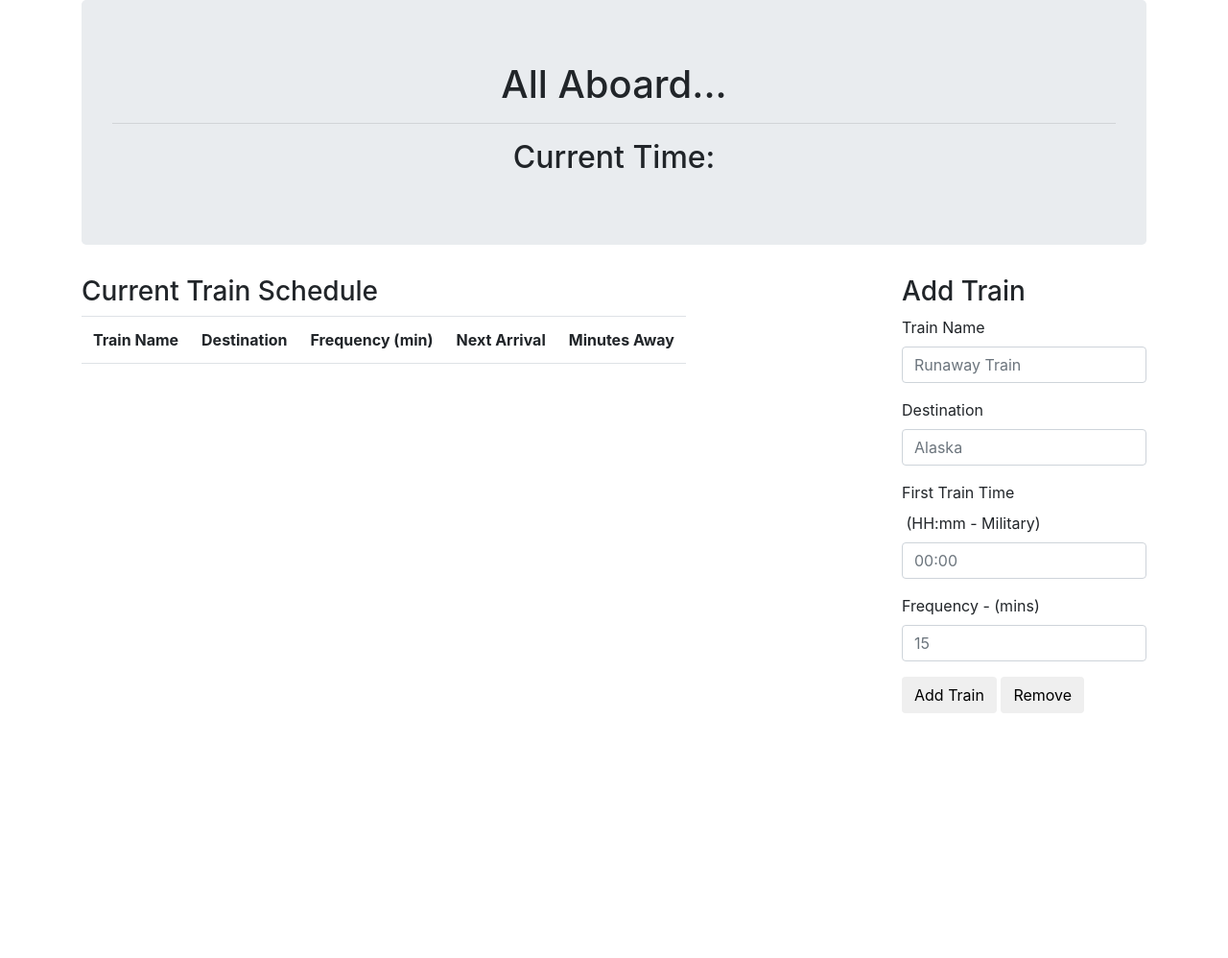
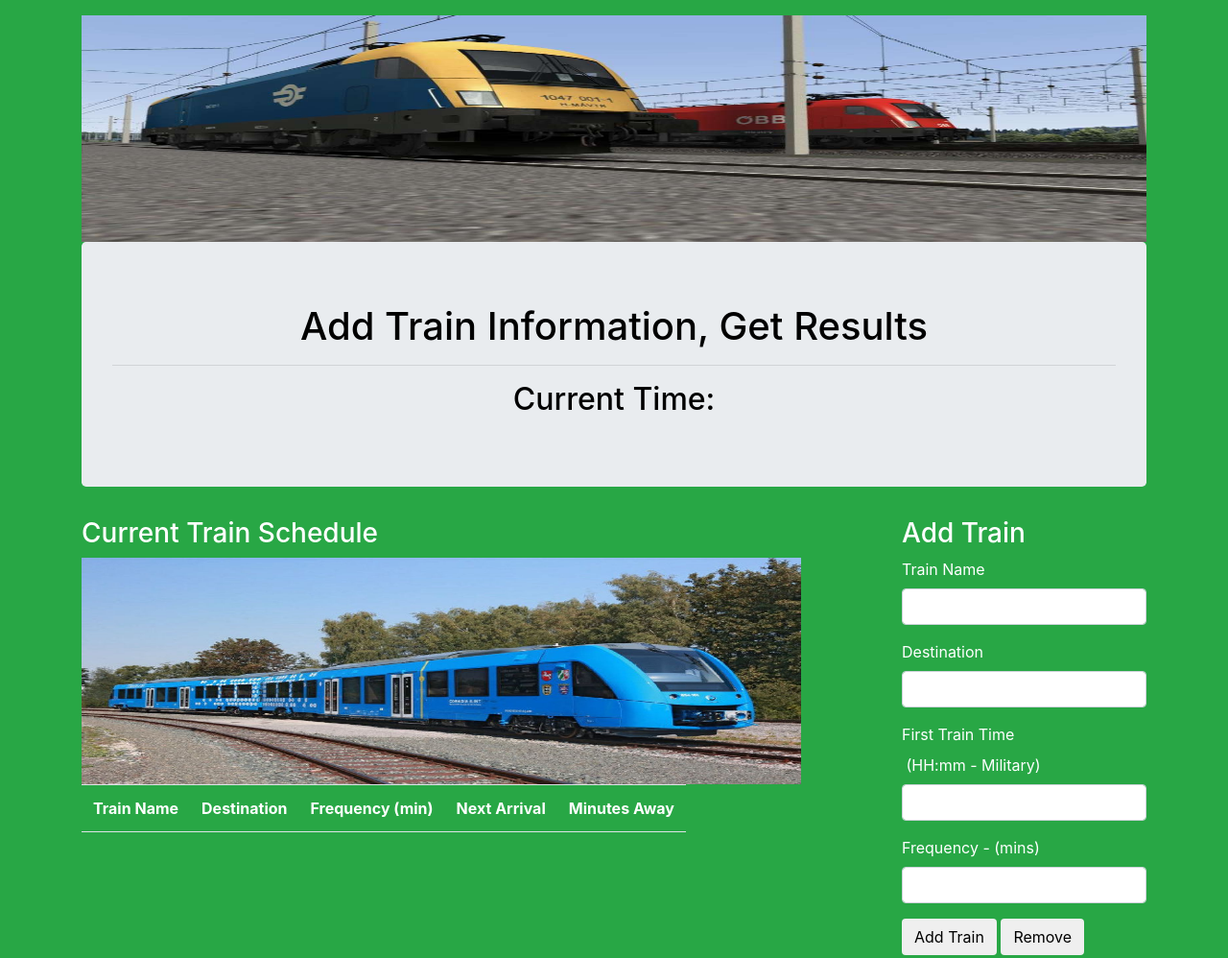
Before and after one commit to ChaseB1985/TrainScheg, a plain HTML site: page index.html in a window 1280 px wide. Shown: the whole page at 96% size. Before the commit the page ends 800 px from the top, so only its background shows below. Drawn offline with nearby package versions, Linux system fonts and the light colour scheme; no server answers.

Commit message:
final commit

```diff
--- a/index.html
+++ b/index.html
@@ -4,24 +4,22 @@
 <head>
 	<meta charset="UTF-8">
 	<title>Train Scheduler</title>
-	<!-- bootstrap css -->
+
 	<link rel="stylesheet" href="https://stackpath.bootstrapcdn.com/bootstrap/4.1.2/css/bootstrap.min.css" integrity="sha384-Smlep5jCw/wG7hdkwQ/Z5nLIefveQRIY9nfy6xoR1uRYBtpZgI6339F5dgvm/e9B"
 	    crossorigin="anonymous">
-
-
+	<script src="https://maxcdn.bootstrapcdn.com/bootstrap/3.3.7/js/bootstrap.min.js"></script>
 	<script src="https://stackpath.bootstrapcdn.com/bootstrap/4.1.2/js/bootstrap.min.js" integrity="sha384-o+RDsa0aLu++PJvFqy8fFScvbHFLtbvScb8AjopnFD+iEQ7wo/CG0xlczd+2O/em"
 	    crossorigin="anonymous" defer></script>
-
 	<script src="https://www.gstatic.com/firebasejs/5.2.0/firebase.js"></script>
-
 	<script src="https://ajax.googleapis.com/ajax/libs/jquery/3.1.1/jquery.min.js"></script>
 	<script src="https://cdnjs.cloudflare.com/ajax/libs/moment.js/2.22.2/moment.min.js"></script>
 </head>
 
-<body>
+<body class="p-3 mb-2 bg-success text-white">
 	<div class="container">
-		<div class="jumbotron text-center" style="background-color: none; color: none">
-			<h1>All Aboard...</h1>
+		<img src="images/twotrains.jpg" class="img-rounded" alt="twotrains" width="1110" height="236">
+		<div class="jumbotron text-center" style="background-color: none; color: black">
+			<h1>Add Train Information, Get Results</h1>
 			<hr>
 			<h2>Current Time:
 				<span id="currentTime"></span>
@@ -36,7 +34,9 @@
 						<h3 class="panel-title">Current Train Schedule</h3>
 					</div>
 					<div class="panel-body">
-						<table class="table table-hover table-responsive" id="trainTable" style="background-color: none !important; color: none">
+							<img src="images/bluetrain.jpg" class="img-rounded"
+							alt="blueTrain" width="750" height="236">
+						<table class="table table-hover table-responsive" id="trainTable">
 							<thead>
 								<tr>
 									<th>Train Name</th>
@@ -66,20 +66,20 @@
 						<form>
 							<div class="form-group">
 								<label for="name">Train Name </label>
-								<input type="text" class="form-control" id="nameInput" placeholder="Runaway Train">
+								<input type="text" class="form-control" id="nameInput">
 							</div>
 							<div class="form-group">
 								<label for="dest">Destination </label>
-								<input type="text" class="form-control" id="destInput" placeholder="Alaska">
+								<input type="text" class="form-control" id="destInput">
 							</div>
 							<div class="form-group">
 								<label class="nextTrain" for="nextTrain">First Train Time</label>
 								<label class="milTime">&nbsp;(HH:mm - Military)</label>
-								<input type="" class="form-control" id="timeInput" placeholder="00:00">
+								<input type="" class="form-control" id="timeInput">
 							</div>
 							<div class="form-group">
 								<label for="minsAway">Frequency - (mins) </label>
-								<input type="text" class="form-control" id="freqInput" placeholder="15">
+								<input type="text" class="form-control" id="freqInput">
 							</div>
 
 							<button type="submit" class="btn btn-default" id="submit">Add Train</button>
@@ -97,7 +97,7 @@
 
 	</div>
 	<!-- Container End -->
-	<script src="assets/train2.js"></script>
+	<script src="assets/train.js"></script>
 </body>
 
 </html>
```
Also changed, not shown: assets/train.js (+22 -20 lines), images/bluetrain.jpg (added), images/twotrains.jpg (added), 2 other files.
